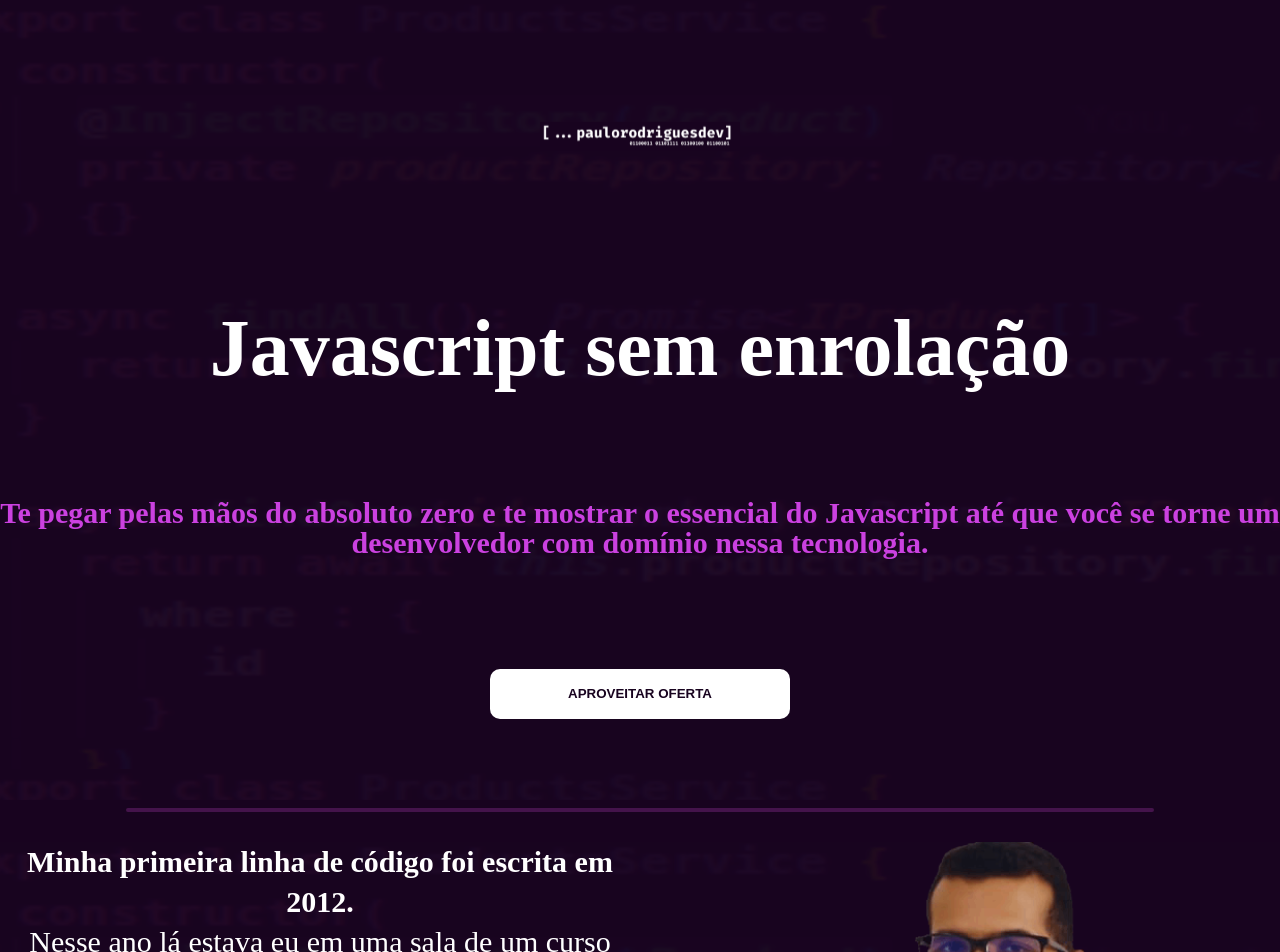
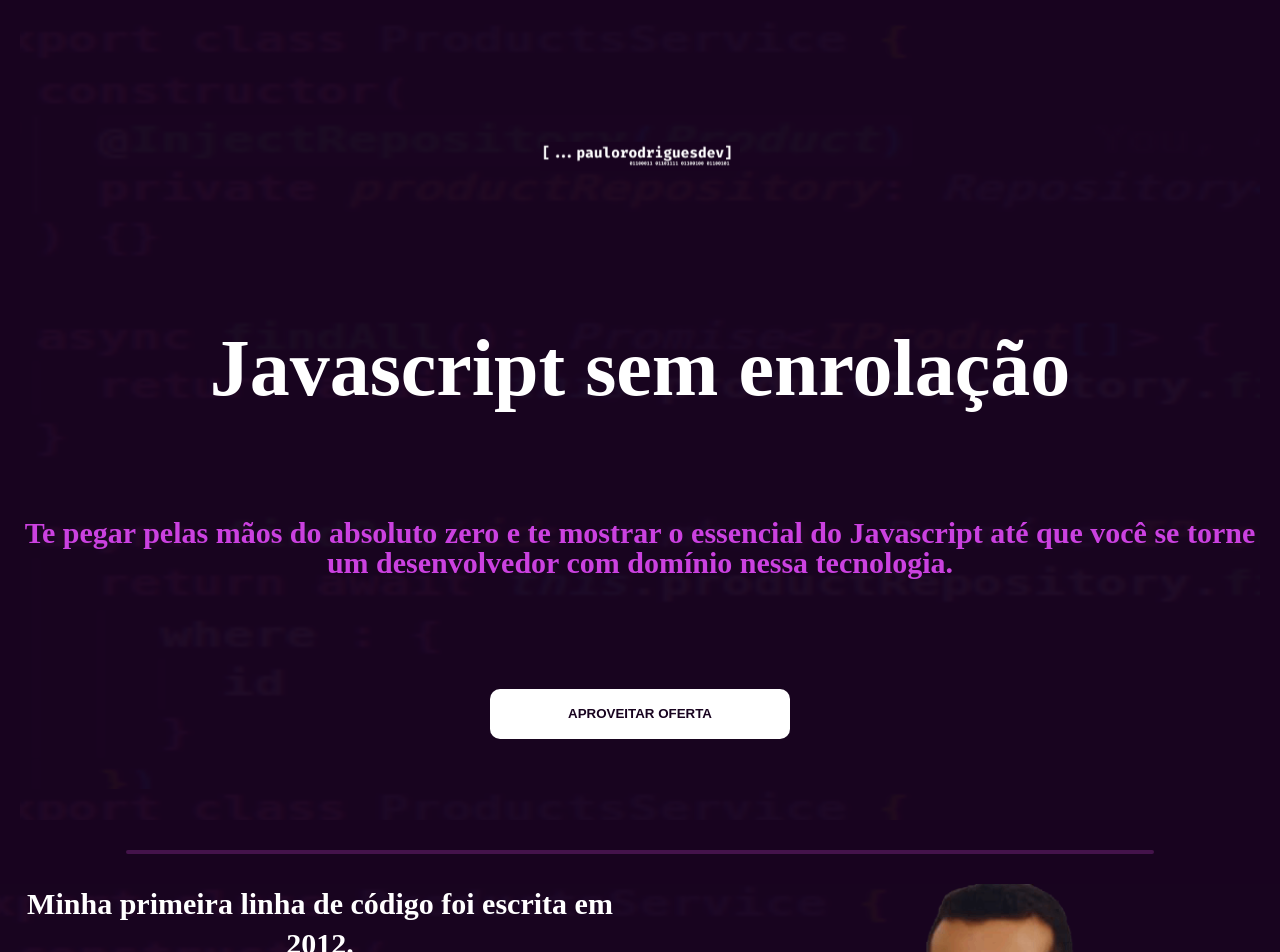
Before and after one commit to paulorodriguesdevcode/paulorodrigues-app, a React (Vite) app: page / in a window 1280 px wide. Shown: the top 952 px of the page. Built offline with nearby package versions, Linux system fonts and the light colour scheme.

Commit message:
fix: deploy fix

```diff
--- a/package.json
+++ b/package.json
@@ -1,5 +1,6 @@
 {
   "name": "paulorodrigues-app",
+  "homepage": "paulorodriguesdev.com.br/",
   "private": true,
   "version": "0.0.0",
   "type": "module",
--- a/src/pages/LandingPage/style.scss
+++ b/src/pages/LandingPage/style.scss
@@ -48,7 +48,7 @@ main {
 
     hr{
         width: 80%;
-        margin-top: pxToRem(30), pxToRem(30);
+        margin-top: pxToRem(10);
         margin-bottom: pxToRem(30);
         border: pxToRem(2.5) solid $lightColor;
         border-radius: pxToRem(5);
@@ -63,6 +63,7 @@ main {
 
     header{
         @include container;
+        margin: pxToRem(20);
 
         img {
             margin: 0;
@@ -187,13 +188,17 @@ main {
                 width: 100%;
             }
 
-            ul li {
+            ul {
+                display: flex;
+                flex-wrap: wrap;
+                li {
                     width: 100%;
                     font-size: pxToRem(30);
                     color: white;
                     text-align: center;
                     font-family: Fira Sans Condensed;
                     line-height: pxToRem(40);
+                }
             }
         }
 
```
Also changed, not shown: 5 other files (tests, documents, lock files or other folders).
